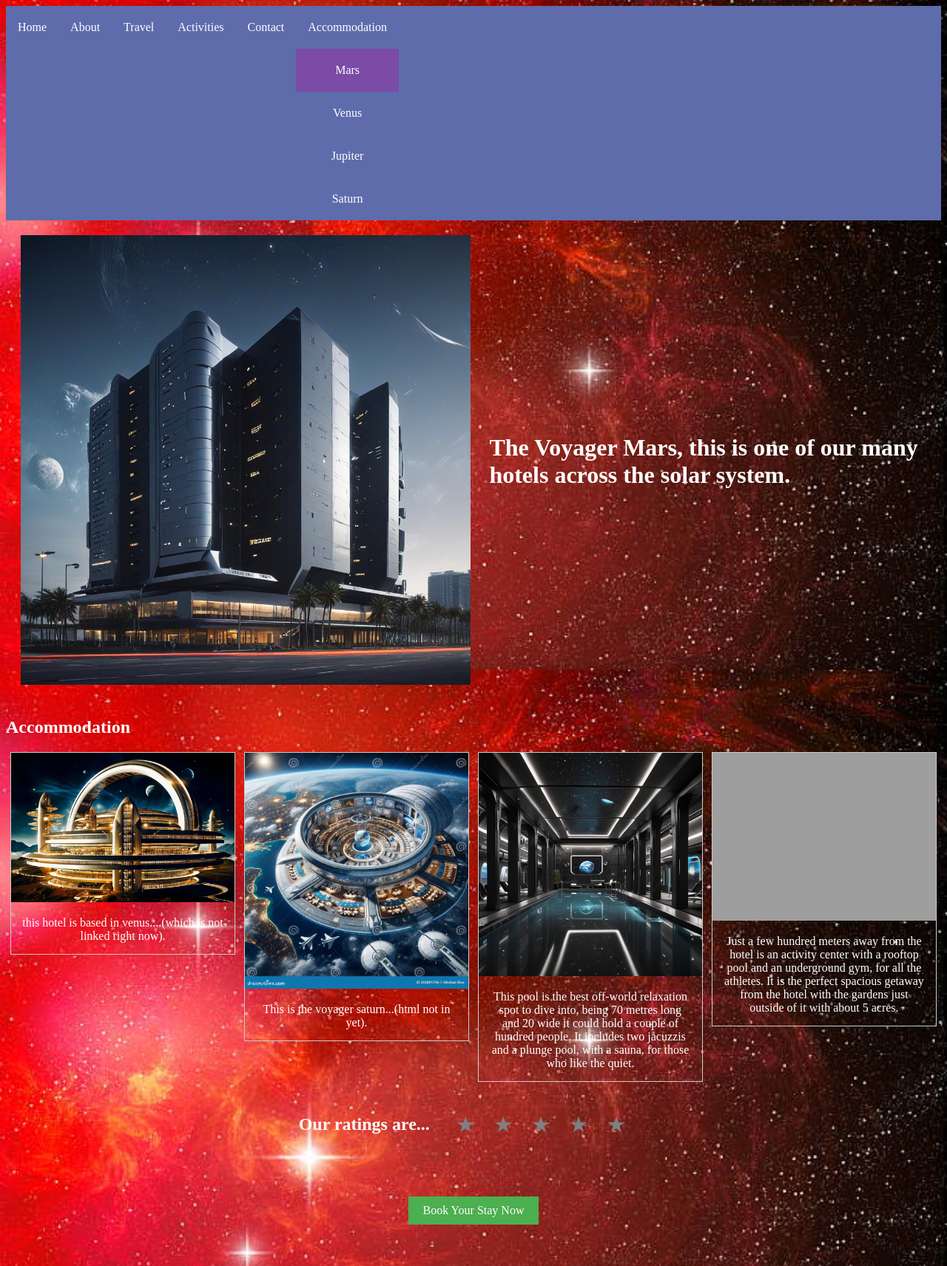
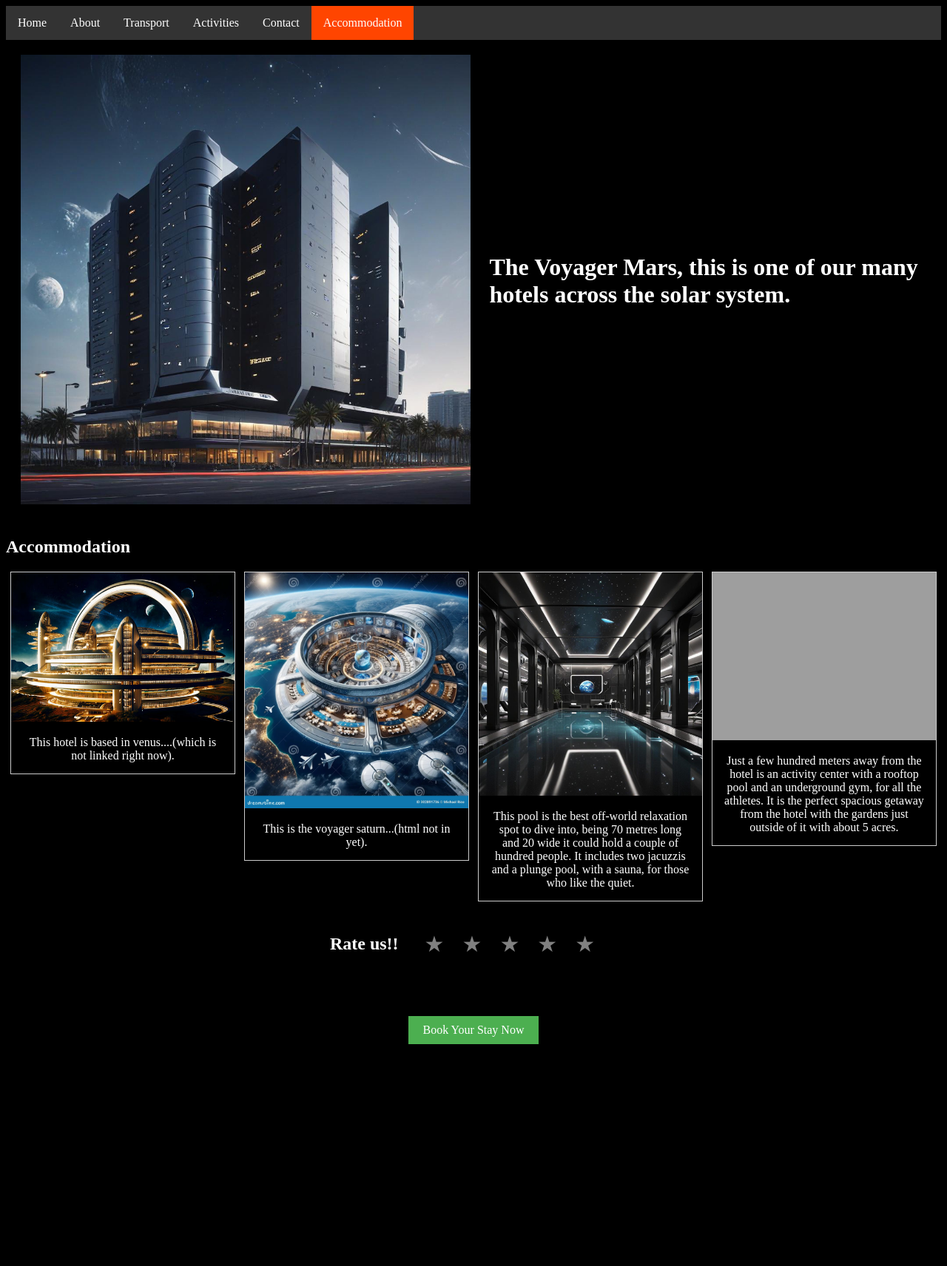
Before and after one commit to Raonaid-Moore/Voyager, a Flask app: template templates/mars.html in a window 1280 px wide. Shown: the whole page at 74% size. After the commit the page ends 1412 px from the top, so only its background shows below. Run offline with Flask 3, Linux system fonts and the light colour scheme; the template is opened without the code that fills it, so the values that code supplies are empty; grey boxes are pictures that could not be loaded.

Commit message:
updated mars page

```diff
--- /dev/null
+++ b/static/css/mars.css
@@ -0,0 +1,220 @@
+.container {
+ display: grid;
+ align-items: center;
+ grid-template-columns: 1fr 1fr 1fr;
+ column-gap: 5px;
+}
+
+img {
+  max-width: 100%;
+  max-height:100%;
+  position: block;
+}
+
+.container {
+  display: flex;
+  align-items: center;
+  justify-content: center
+}
+
+.text {
+  colour: purple
+  font-size: 10px;
+  padding-left: 20px;
+}
+
+body{
+    background-color:red;
+}
+<style>
+div.gallery {
+  border: 1px solid #ccc;
+}
+
+div.gallery:hover {
+  border: 1px solid #777;
+}
+
+div.gallery img {
+  width: 100%;
+  height: auto;
+}
+
+div.desc {
+  padding: 15px;
+  text-align: center;
+}
+
+* {
+  box-sizing: border-box;
+}
+
+.responsive {
+  padding: 0 6px;
+  float: left;
+  width: 24.99999%;
+}
+
+@media only screen and (max-width: 700px) {
+  .responsive {
+    width: 49.99999%;
+    margin: 6px 0;
+  }
+}
+
+@media only screen and (max-width: 500px) {
+  .responsive {
+    width: 100%;
+  }
+}
+
+.clearfix:after {
+  content: "";
+  display: table;
+  clear: both;
+}
+</style>
+body {
+  background-image: url('../static/images/galaxy.png');
+  background-size: cover;
+  background-attachment: fixed;
+  background-repeat: no-repeat;
+  color: white; /* To ensure text is readable on the dark background */
+}
+
+.container {
+  padding: 20px;
+}
+
+.text h1 {
+  color: white; /* Ensures the heading text is readable */
+}
+
+div.gallery {
+  border: 1px solid #ccc;
+}
+
+div.gallery:hover {
+  border: 1px solid #777;
+}
+
+div.gallery img {
+  width: 100%;
+  height: auto;
+}
+
+div.desc {
+  padding: 15px;
+  text-align: center;
+  color: white; /* Ensures the description text is readable */
+}
+
+* {
+  box-sizing: border-box;
+}
+
+.responsive {
+  padding: 0 6px;
+  float: left;
+  width: 24.99999%;
+}
+
+@media only screen and (max-width: 700px) {
+  .responsive {
+    width: 49.99999%;
+    margin: 6px 0;
+  }
+}
+
+@media only screen and (max-width: 500px) {
+  .responsive {
+    width: 100%;
+  }
+}
+
+.clearfix:after {
+  content: "";
+  display: table;
+  clear: both;
+}
+
+ul {
+  list-style-type: none;
+  margin: 0;
+  padding: 0;
+  overflow: hidden;
+  background-color: #5E6CAB;
+  width: 100%
+}
+
+li {
+ float: left;
+}
+
+li a {
+  display: block;
+  color: white;
+  text-align: center;
+  padding: 20px 16px;
+  text-decoration: none;
+}
+
+
+li a:hover:not(.active) {
+  background-color: #425CCF;
+}
+
+.active {
+  background-color: #FF4500;
+}
+ /* Add styles for the dropdown menu */
+    ul {
+      list-style-type: none;
+      margin: 0;
+      padding: 0;
+      overflow: hidden;
+      background-color: #333;
+    }
+
+    li {
+      float: left;
+    }
+
+    li a, .dropbtn {
+      display: inline-block;
+      color: white;
+      text-align: center;
+      padding: 14px 16px;
+      text-decoration: none;
+    }
+
+    li a:hover, .dropdown:hover .dropbtn {
+      background-color: #111;
+    }
+
+    .dropdown {
+      display: inline-block;
+    }
+
+    .dropdown-content {
+      display: none;
+      position: absolute;
+      background-color: #f9f9f9;
+      min-width: 160px;
+      box-shadow: 0px 8px 16px 0px rgba(0,0,0,0.2);
+      z-index: 1;
+    }
+
+    .dropdown-content a {
+      color: black;
+      padding: 12px 16px;
+      text-decoration: none;
+      display: block;
+      text-align: left;
+    }
+
+    .dropdown-content a:hover {background-color: #f1f1f1}
+
+    .dropdown:hover .dropdown-content {
+      display: block;
+    }
--- a/templates/funfacts.html
+++ b/templates/funfacts.html
@@ -182,9 +182,7 @@
         <div class="fact">
             <p class="fact-title"><b>Less dense than water</b></p>
             <div class="fact-content">
-                <span>Saturn is the only planet in our solar system that is less dense than water. It could float in a bathtub if anybody could build a bathtub
-
- big enough.</span>
+                <span>Saturn is the only planet in our solar system that is less dense than water. It could float in a bathtub if anybody could build a bathtub big enough.</span>
                 <img src="/static/images/saturn.jpg" alt="saturn" class="large-img">
             </div>
         </div>
--- a/templates/mars.html
+++ b/templates/mars.html
@@ -2,22 +2,18 @@
 <html>
 <head>
   <title>The Voyager</title>
-  <link rel="stylesheet" href="../static/css/accommodation.css">
-  <style>
-
-  </style>
+  <link rel="stylesheet" href="/static/css/mars.css">
 </head>
 <body>
  <ul>
-    <li><a  href="index.html">Home</a></li>
+  <li><a href="index.html">Home</a></li>
   <li><a href="about.html">About</a></li>
-    <li><a href="transport.html">Travel</a></li>
+  <li><a href="transport.html">Transport</a></li>
   <li><a href="activitiesPage.html">Activities</a></li>
   <li><a href="contact.html">Contact</a></li>
-    <li class="dropdown">
-      <a  href="accommodation.html" class="dropbtn">Accommodation</a>
+  <li class="dropdown"><a class="active" href="accommodation.html">Accommodation</a>
     <div class="dropdown-content">
-        <a class="active" href="mars.html">Mars</a>
+      <a href="mars.html">Mars</a>
       <a href="venus.html">Venus</a>
       <a href="jupiter.html">Jupiter</a>
       <a href="saturn.html">Saturn</a>
@@ -40,7 +36,7 @@
 <head>
   <style>
     body {
-      background-image: url('../static/images/red galaxy.png');
+      background-color:black;
       background-size: cover;
       background-attachment: fixed;
       background-repeat: no-repeat;
@@ -136,7 +132,7 @@
     <a target="_blank" href="../static/images/the voyager venus.png">
       <img src="../static/images/the voyager venus.png" alt="venus" width="100" height="100">
     </a>
-    <div class="desc">this hotel is based in venus....(which is not linked right now).</div>
+    <div class="desc">This hotel is based in venus....(which is not linked right now).</div>
   </div>
 </div>
 
@@ -171,7 +167,7 @@
 
 <!-- Star Rating Section -->
 <div class="container" style="text-align: center;">
-  <h2>Our ratings are...</h2>
+  <h2>Rate us!!</h2>
   <div class="star-rating">
     <input type="radio" id="5-stars" name="rating" value="5">
     <label for="5-stars" title="5 stars">&#9733;</label>
@@ -188,7 +184,7 @@
 
 <!-- Booking Link Section -->
 <div class="container" style="text-align: center; margin-top: 20px;">
-  <a href="######" style="background-color: #4CAF50; color: white; padding: 10px 20px; text-align: center; text-decoration: none; display: inline-block; font-size: 16px;">Book Your Stay Now</a>
+  <a href="/templates/bookings.html" style="background-color: #4CAF50; color: white; padding: 10px 20px; text-align: center; text-decoration: none; display: inline-block; font-size: 16px;">Book Your Stay Now</a>
 </div>
 
 <div style="padding:6px;">
```
Also changed, not shown: static/css/funfacts.css (+0 -109 lines). Lines whose indentation alone changed are shown as unchanged.
